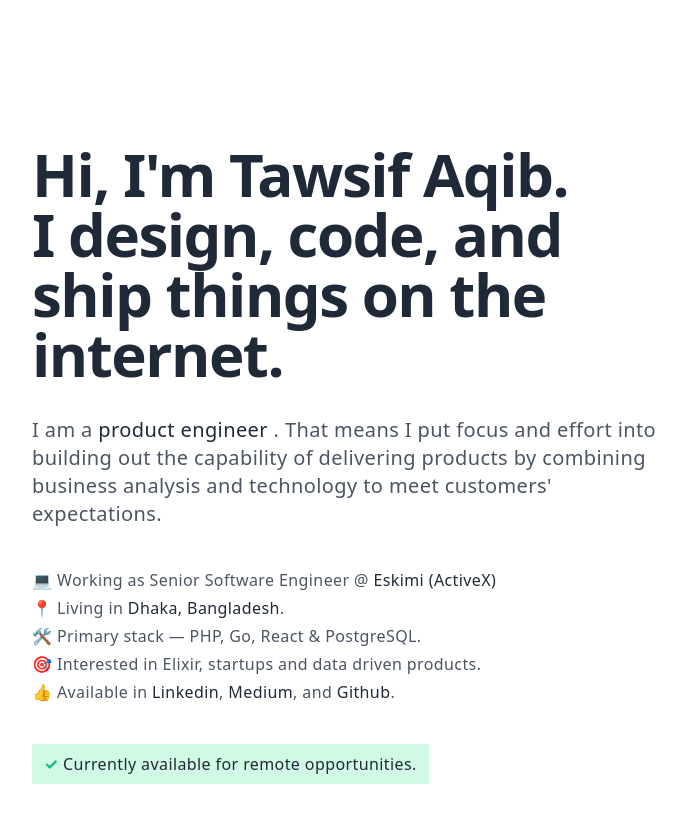
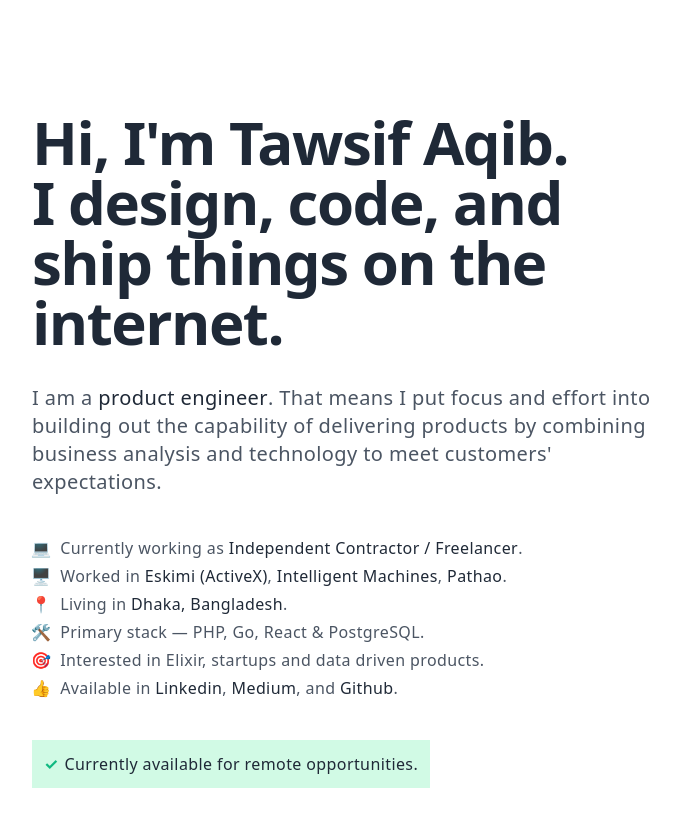
Before and after one commit to munza/munza.github.io, a Jekyll site: the page built from index.html, in a window 1280 px wide. Shown: the top 827 px of the page, without its empty margins (96-782 px from the left). Built offline with Jekyll 4.4.1, drawn with Linux system fonts in a browser that asks for light colours.

Commit message:
Update current work and some css fix

```diff
--- a/_sass/main.scss
+++ b/_sass/main.scss
@@ -1,3 +1,10 @@
 .font-sans {
   font-family: 'Inter', sans-serif;
 }
+
+.-text-indent-5 {
+  text-indent: -1.25em;
+}
+.-text-indent-6 {
+  text-indent: -1.55em;
+}
--- a/index.html
+++ b/index.html
@@ -3,7 +3,7 @@ layout: default
 title: Me
 ---
 
-<section class="mt-36 max-w-screen-sm mb-20">
+<section class="mt-20 md:mt-28 max-w-screen-sm mb-20">
   <h1 class="text-6xl font-extrabold tracking-tight text-gray-800">
     Hi, I'm Tawsif Aqib.<br>
     I design, code, and ship things on the internet.
@@ -12,39 +12,55 @@ title: Me
   <p class="mt-8 text-xl text-gray-600">
     I am a
     <a href="https://hackernoon.com/who-is-product-engineer-cl4l3yiu" target="_blank"
-      class="font-medium text-gray-800 hover:underline">
-      product engineer
-    </a>.
+      class="font-medium text-gray-800 hover:underline">product engineer</a>.
     That means I put focus and effort into building out the capability of delivering products by combining business
     analysis and technology to meet customers' expectations.
   </p>
 
-  <ul class="my-10 text-gray-600 space-y-1">
+  <ul class="my-10 text-gray-600 space-y-2 md:space-y-1 -text-indent-6 pl-6">
     <li>
-      💻 Working as Senior Software Engineer @ <a href="https://business.eskimi.com" target="_blank"
-        class="font-medium text-gray-800 hover:underline">Eskimi (ActiveX)</a>
+      <span class="mr-1 w-4">💻</span>
+      Currently working as <a
+        href=" https://medium.com/@talentdeskio/contractor-vs-freelancer-whats-the-difference-b76ab5fb9661"
+        target="_blank" class="font-medium text-gray-800 hover:underline">
+        Independent Contractor / Freelancer</a>.
+    </li>
+    <li><span class="mr-1">🖥</span>
+      Worked in
+      <a href="https://business.eskimi.com" target="_blank" class="font-medium text-gray-800 hover:underline">
+        Eskimi (ActiveX)</a>,
+      <a href="https://bd.linkedin.com/company/intelligentmachines" target="_blank"
+        class="font-medium text-gray-800 hover:underline">
+        Intelligent Machines</a>,
+      <a href="https://pathao.com/?lang=en" target="_blank" class="font-medium text-gray-800 hover:underline">
+        Pathao</a>.
     </li>
     <li>
-      📍 Living in <a href="https://goo.gl/maps/b1N8Zp2ZstzdaF4A6" target="_blank"
+      <span class="mr-1">📍</span>
+      Living in <a href="https://goo.gl/maps/b1N8Zp2ZstzdaF4A6" target="_blank"
         class="font-medium text-gray-800 hover:underline">Dhaka, Bangladesh</a>.
     </li>
     <li>
-      🛠 Primary stack — PHP, Go, React & PostgreSQL.
+      <span class="mr-1">🛠</span>
+      Primary stack — PHP, Go, React & PostgreSQL.
     </li>
     <li>
-      🎯 Interested in Elixir, startups and data driven products.
+      <span class="mr-1">🎯</span>
+      Interested in Elixir, startups and data driven products.
     </li>
     <li>
-      👍 Available in <a href="https://www.linkedin.com/in/tawsifaqib" target="_blank"
+      <span class="mr-1">👍</span>
+      Available in <a href="https://www.linkedin.com/in/tawsifaqib" target="_blank"
         class="font-medium text-gray-800 hover:underline">Linkedin</a>, <a href="https://medium.com/@munza"
         target="_blank" class="font-medium text-gray-800 hover:underline">Medium</a>, and <a
         href="https://github.com/munza" target="_blank" class="font-medium text-gray-800 hover:underline">Github</a>.
     </li>
   </ul>
 
-  <p class="text-gray-800 my-10">
-    <span class="inline-block bg-green-100 px-3 py-2">
-      <span class="text-green-500 font-bold">✓</span> Currently available for remote opportunities.
-    </span>
-  </p>
+  <div class="text-gray-800 my-10">
+    <div class="inline-block bg-green-100 p-3">
+      <p class="-text-indent-5 pl-5">
+        <span class="text-green-500 font-bold mr-1.5">✓</span>Currently available for remote opportunities.</p>
+    </div>
+  </div>
 </section>
```
